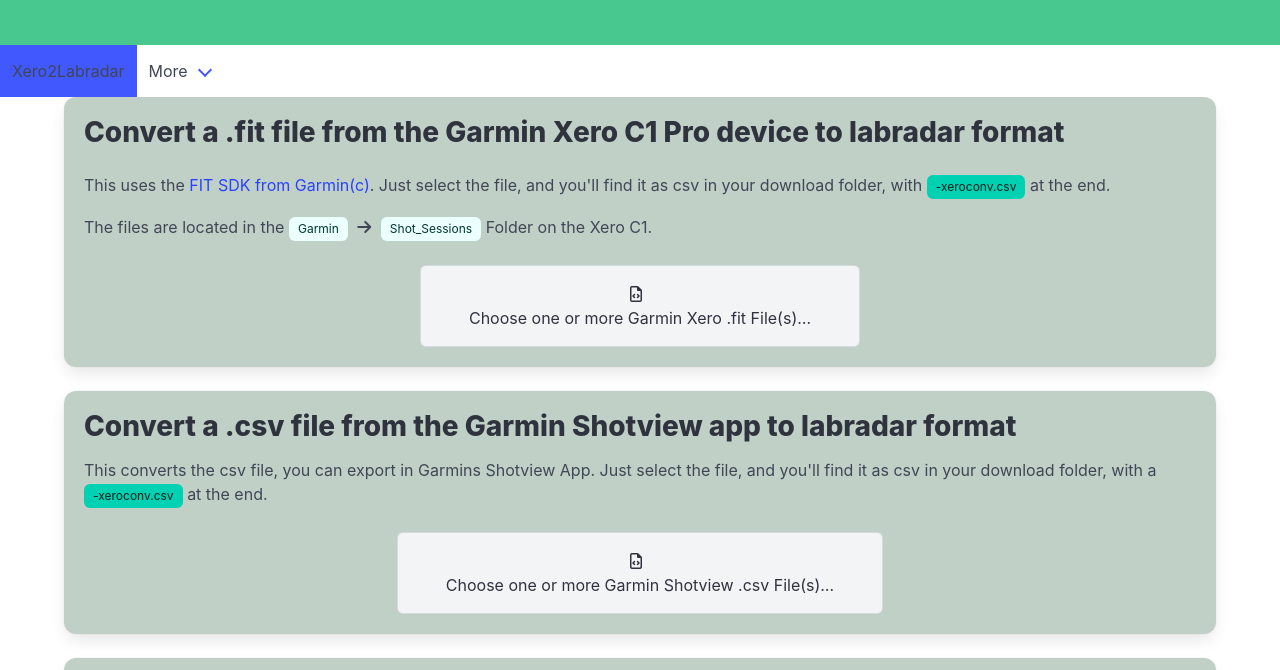
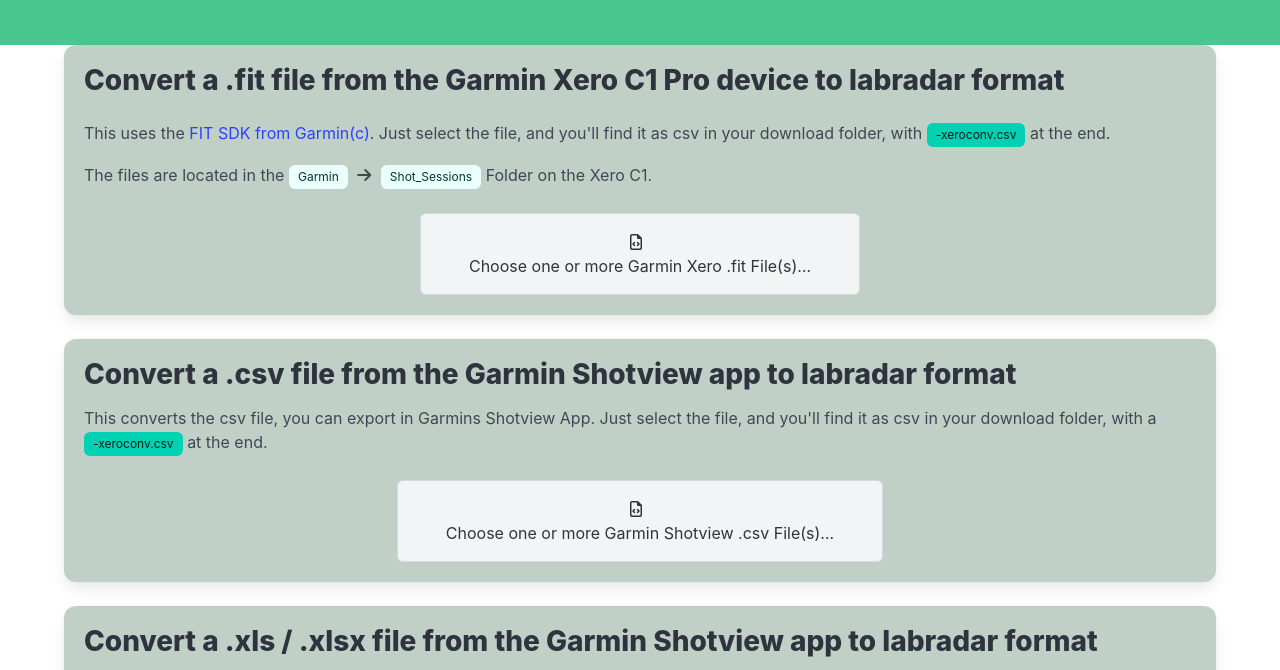
Before and after one commit to useyournose/xeroconv, a website built with Parcel: page src/index.html in a window 1280 px wide. Shown: the part 112-782 px from the top of the page. Built offline with nearby package versions, Linux system fonts and the light colour scheme.

Commit message:
adding actions

```diff
--- a/src/index.html
+++ b/src/index.html
@@ -23,7 +23,7 @@
                 <p class="subtitle">to something usable for GRT</p>
             </div>
         </section>
-        <nav class="navbar" role="navigation" aria-label="main navigation">
+        <nav class="navbar" role="navigation" aria-label="main navigation" style="display: none;">
             <div id="navbar" class="navbar-menu">
                 <div class="navbar-start">
                     <a class="navbar-item is-active">Xero2Labradar</a>
```
